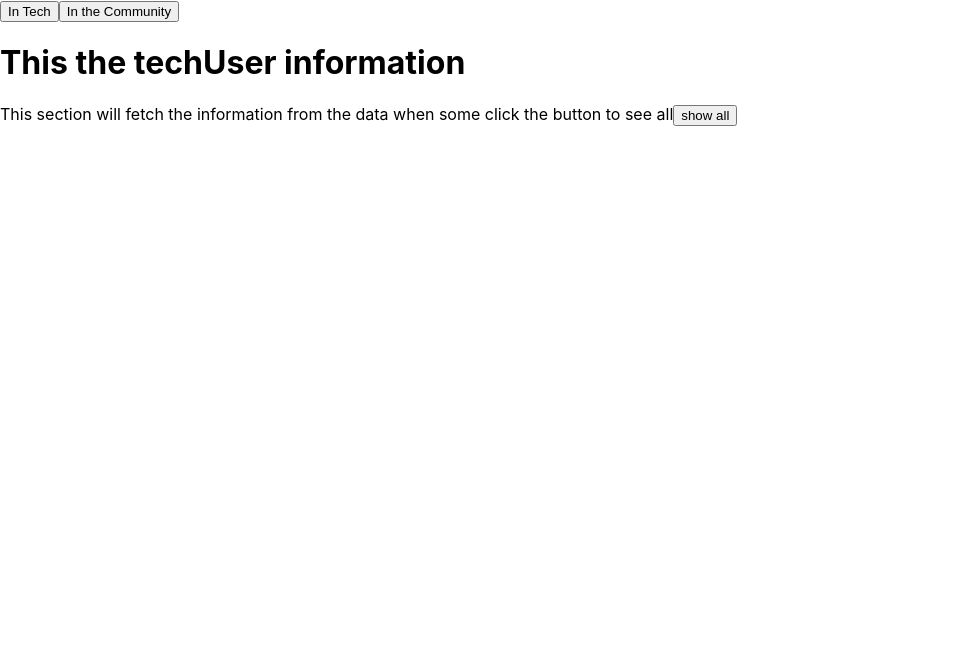
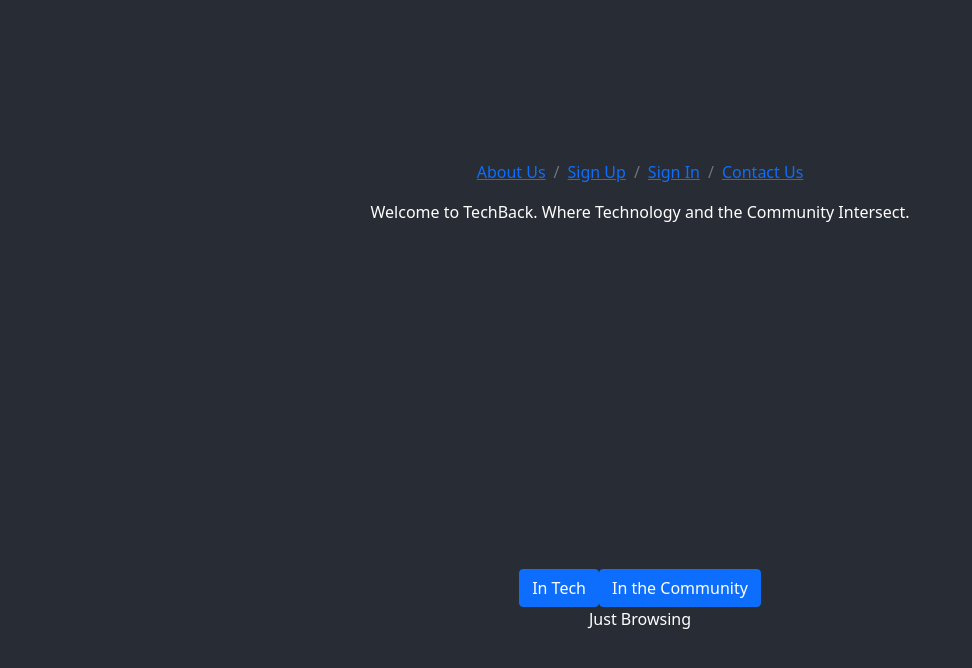
Before and after one commit to kc-anyalebechi/techback, a React (Create React App) app in the folder front_end/: page / in a window 1280 px wide. Shown: the top 668 px of the page, without its empty margins (0-972 px from the left). Built offline with nearby package versions, Linux system fonts and the light colour scheme.

Commit message:
working the breadcrumb feature and buttons

```diff
--- a/front_end/src/App.css
+++ b/front_end/src/App.css
@@ -15,14 +15,26 @@
 
 .App-header {
   background-color: #282c34;
-  min-height: 100vh;
+  min-height: 50vh;
   display: flex;
   flex-direction: column;
   align-items: center;
   justify-content: center;
-  font-size: calc(10px + 2vmin);
+  /* font-size: calc(10px + 2vmin); */
   color: white;
 }
+
+.App-body {
+  background-color: #282c34;
+  min-height: 50vh;
+  display: flex;
+  flex-direction: column;
+  align-items: center;
+  justify-content: center;
+  /* font-size: calc(10px + 2vmin); */
+  color: white;
+}
+
 
 .App-link {
   color: #61dafb;
--- a/front_end/src/App.js
+++ b/front_end/src/App.js
@@ -1,66 +1,58 @@
 import React from "react";
-// import { Route, Routes } from "react-router-dom";
 import TechUser from "./Components/TechUsers/techUser";
-
-
+import "bootstrap/dist/css/bootstrap.min.css";
+// import Button from "react-bootstrap/Button";
+import { Button, Breadcrumb } from "react-bootstrap";
 import "./App.css";
-// import Navigation from "./Navigation";
 
 function App() {
+  return (
+    <div className="App">
+      <div className="techback">
 
-
-  return (
-
-    <div className="techback">
+        <div header className="App-header">
+          <Breadcrumb>
+          <Breadcrumb.Item>About Us</Breadcrumb.Item>
+          <Breadcrumb.Item>Sign Up</Breadcrumb.Item>
+          <Breadcrumb.Item>Sign In</Breadcrumb.Item>
+          <Breadcrumb.Item>Contact Us</Breadcrumb.Item>
+          </Breadcrumb>
+          <p>Welcome to TechBack.  Where Technology and the Community Intersect.</p>
 
 
 
-      {/* *****************
-      MAIN BODY SECTION
-      ***************** */}
 
-      <div className="main">
+        </div>
+        <div className="App-body">
 
 
-
-        {/* <Quote/> */}
-        <main>
-
-        <div>
-        {/* {/* Home page:
+                        {/* {/* Home page:
         Header  - There will be a TechBack - it  will link to the homepage
         Body - tagline "Where Engineers and the communities intersect"
         Main section - I am currently ...
         There will be two buttons
         */}
+        <div className="button">
+            <Button>In Tech</Button>
 
-        <button>
-        In Tech
-        </button>
+            <Button>In the Community</Button>
+        </div>
 
-        <button>
-        In the Community
-        </button>
+        <div>
+            Just Browsing
+        </div>
+        </div>
 
-        {/* There will be section on the bottom that says
 
-        "Just Browsing" - This will link to the get all page of engineers and community leaders
-     */}
-      </div>
+
 
           {/* <Routes>
             <Route path="/" element={<Home />} />
 
           </Routes> */}
-        </main>
 
       </div>
-      <div>
-        <TechUser />
-      </div>
-      </div>
-
-
+    </div>
   );
 }
 
```
